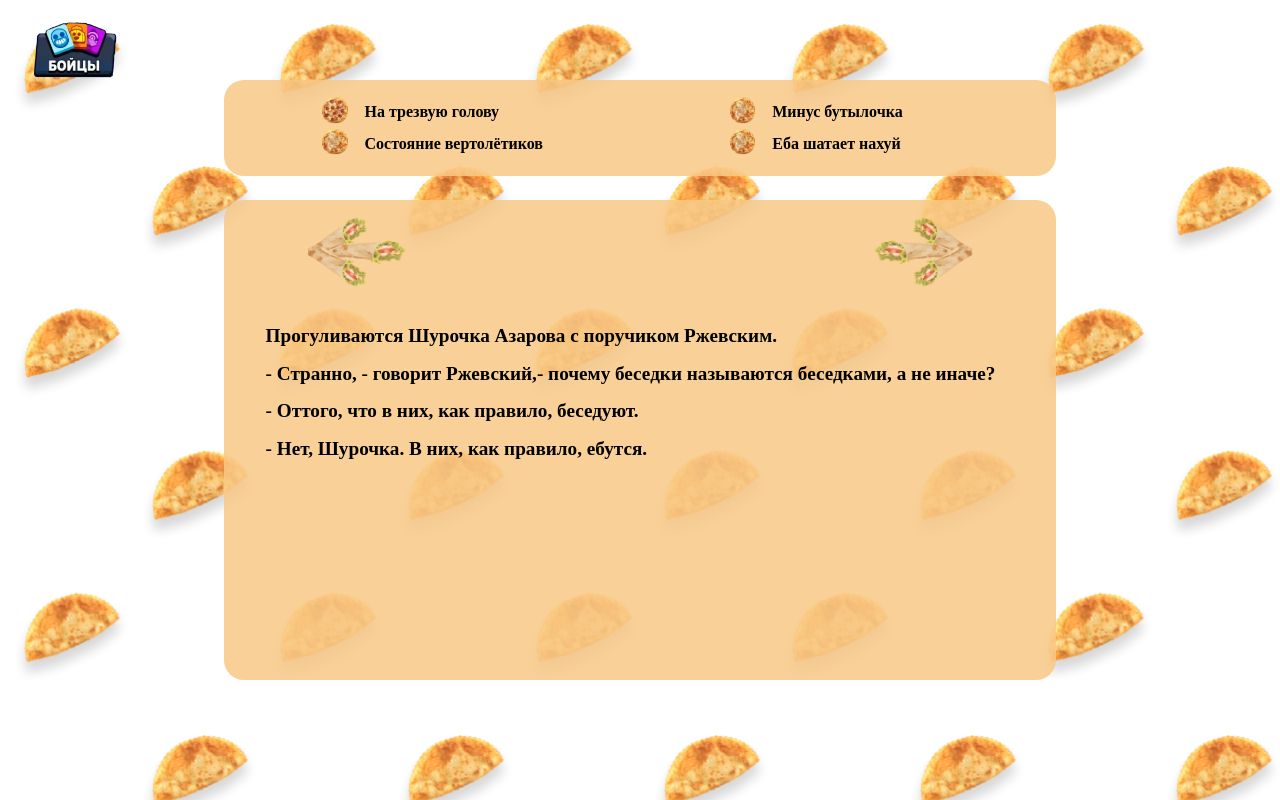
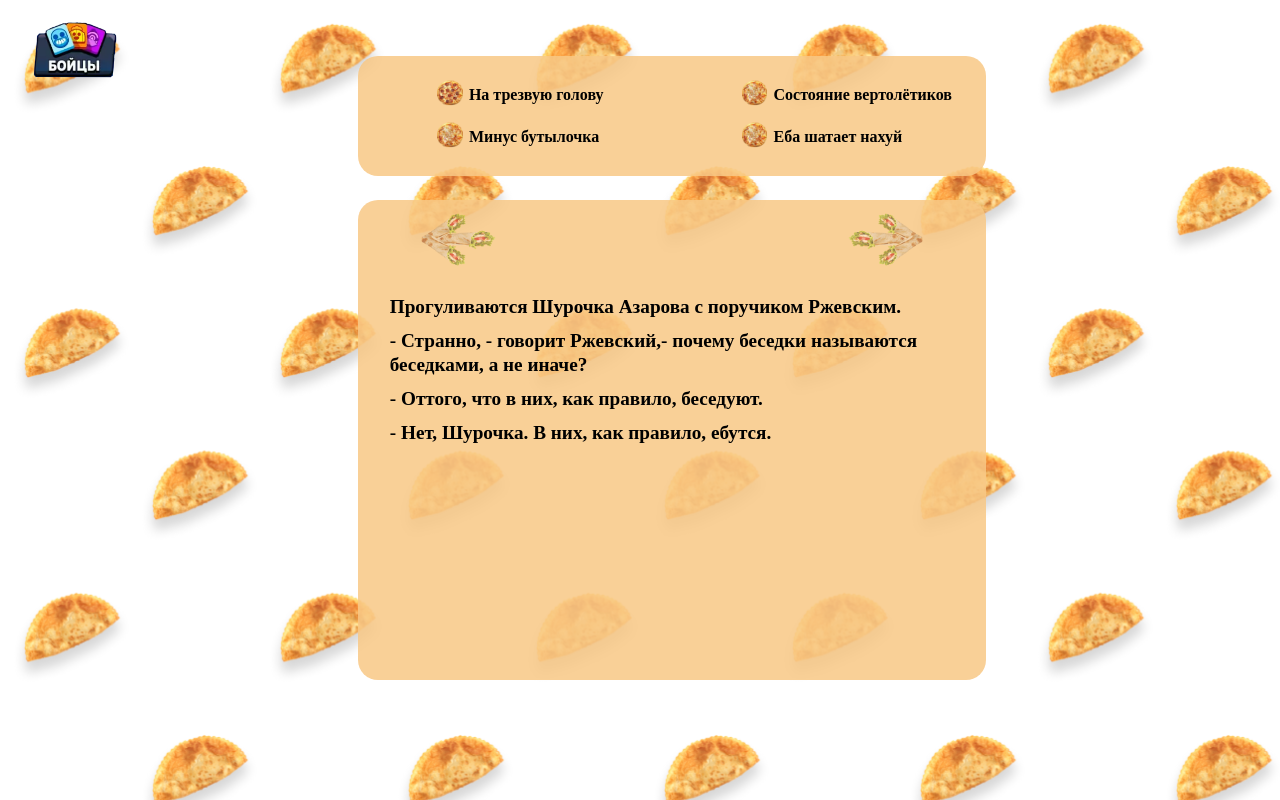
Before and after one commit to Archipipe/Anekdot, a Next.js app: page /rjevsky in a window 1280 px wide. Built offline with nearby package versions, Linux system fonts and the light colour scheme; a web font is replaced by a local one.

Commit message:
block padding bug is fixed

```diff
--- a/styles/anekdot.module.scss
+++ b/styles/anekdot.module.scss
@@ -18,17 +18,25 @@ $MColor: rgba(248, 201, 134, 0.856);
   transition: filter 0.3s ease;
 
   &:hover {
-    filter: drop-shadow(0px 0px 10px rgba(115, 86, 44, 0.856));
+    filter: drop-shadow(0px 0px 5px rgba(47, 47, 47, 0.856));
+  }
+
+  &:active {
+    transform: translate(0, 2px);
   }
 }
 
 .anekdot {
-  width: 100%;
+  width: 70%;
   height: 100vh;
 
-  & > div {
-    max-width: $MaxMBWidth;
-    width: $MBWidth;
+  margin: 0 2% 0 auto;
+
+  position: relative;
+
+  & > div:first-of-type {
+    width: 70%;
+    max-width: 900px;
     min-height: $MBHeight;
 
     background-color: $MColor;
@@ -36,10 +44,7 @@ $MColor: rgba(248, 201, 134, 0.856);
 
     position: absolute;
     top: 22%;
-    left: 50%;
-    transform: translate(-50%, 0);
-
-    padding-bottom: 50px;
+    left: 0%;
 
     @media screen and (max-width: 1500px) {
       top: ($ATypesMargin + 5%);
@@ -76,7 +81,7 @@ $MColor: rgba(248, 201, 134, 0.856);
 
       line-height: 125%;
 
-      padding: 0% 5%;
+      padding: 0% 5% 2%;
 
       br {
         content: "";
@@ -84,26 +89,35 @@ $MColor: rgba(248, 201, 134, 0.856);
         margin-bottom: 1.8%;
       }
     }
+  }
 
   & > div + div {
-      max-height: $MaxMBHeight;
-      width: $ATypesMargin + 6%;
-      height: 100%;
+    width: 50%;
+    max-width: 300px;
 
     background-color: $MColor;
     border-radius: 20px;
 
     position: absolute;
-      top: 0;
-      right: -($ATypesMargin + 10%);
+    top: 22%;
+    left: min(72%, 920px);
 
-      padding: 2% 0% 2% 2%;
+    padding: 4% 0% 4% 4%;
     display: flex;
     flex-direction: column;
     flex-wrap: wrap;
 
     @media screen and (max-width: 1500px) {
-        flex-direction: row;
+      width: 70%;
+      max-width: 900px;
+
+      height: $ATypesMargin;
+      max-height: 120px;
+
+      padding: 2% 0% 2% 2%;
+
+      top: min(calc(22% - min(20%, 120px)), calc(22% - 100px));
+      left: 0;
     }
 
     span {
@@ -161,17 +175,5 @@ $MColor: rgba(248, 201, 134, 0.856);
         margin-top: 0;
       }
     }
-
-      @media screen and (max-width: 1500px) {
-        max-width: $MaxMBWidth;
-        width: 100%;
-
-        height: $ATypesMargin;
-        max-height: 120px;
-
-        top: max(-25%, -150px);
-        right: 0;
   }
 }
-  }
-}
--- a/styles/global.css
+++ b/styles/global.css
@@ -13,8 +13,6 @@ body {
   background-size: 200% auto;
 
   font-family: "Roboto", sans-serif;
-
-  /* animation: BG 2s linear infinite; */
 }
 
 @keyframes BG {
```
Also changed, not shown: components/AnekdotLayout.tsx (+5 -13 lines). Lines whose indentation alone changed are shown as unchanged.
